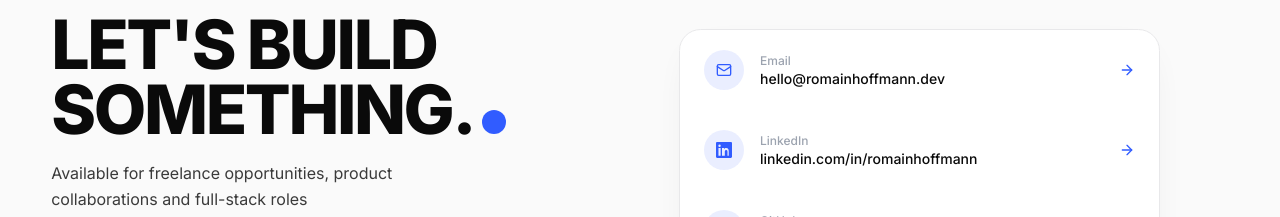
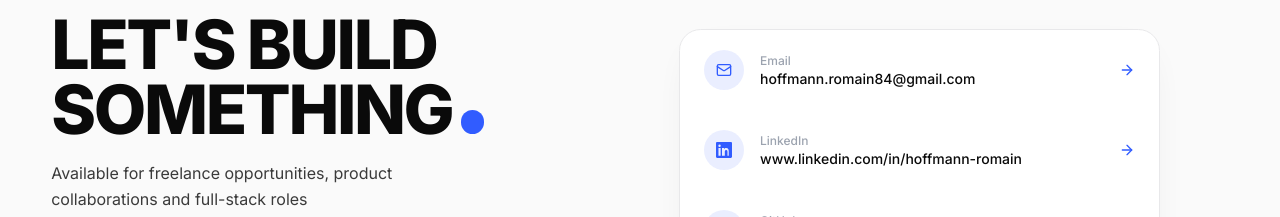
Before and after one commit to RomainHoffmann/hoffmannromain.dev, a React (Vite) app: page / in a window 1280 px wide. Shown: the part 2567-2784 px from the top of the page. Built offline with nearby package versions, Linux system fonts and the light colour scheme; the HTML template or start-up script is replaced by a standard one.

Commit message:
Update site data and resume file for improved contact information and presentation
- Change email address in site data for updated contact.
- Update LinkedIn URL for consistency with new naming convention.
- Replace resume PDF with a new version, enhancing content and formatting.

```diff
--- a/src/data/site.ts
+++ b/src/data/site.ts
@@ -5,11 +5,11 @@ export const site = {
   tagline: "I build web and mobile products with clean code",
   location: "Based in France",
   availability: "Available for freelance",
-  email: "hello@romainhoffmann.dev",
+  email: "hoffmann.romain84@gmail.com",
   resumePath: "/resume.pdf",
   social: {
     github: "https://github.com/romainhoffmann",
-    linkedin: "https://linkedin.com/in/romainhoffmann",
+    linkedin: "https://www.linkedin.com/in/hoffmann-romain",
   },
   about: {
     titleLines: ["ROMAIN", "HOFFMANN"],
@@ -18,7 +18,7 @@ export const site = {
     titleLines: ["SELECTED", "WORK"],
   },
   contact: {
-    titleLines: ["LET'S BUILD", "SOMETHING."],
+    titleLines: ["LET'S BUILD", "SOMETHING"],
     subtitle:
       "Available for freelance opportunities, product collaborations and full-stack roles",
   },
```
Also changed, not shown: 1 other file (tests, documents, lock files or other folders).
